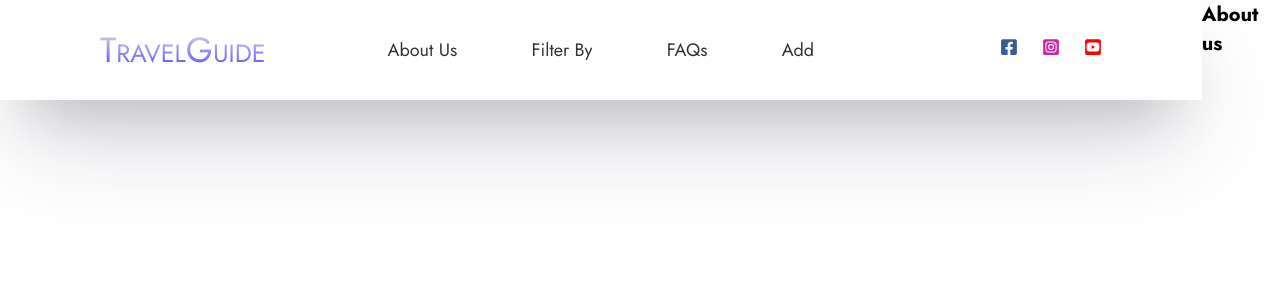
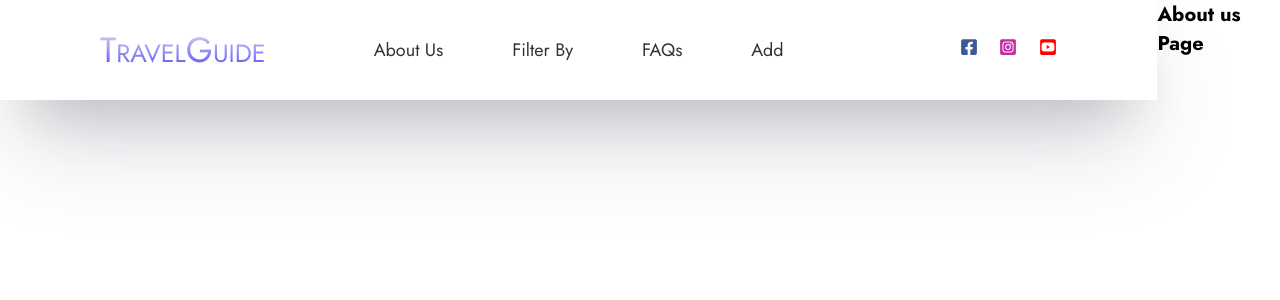
Before and after one commit to pt3002/PPL-Project, a React (Create React App) app in the folder Frontend/: page /aboutus in a window 1280 px wide. Shown: the top 300 px of the page. Built offline with nearby package versions, Linux system fonts and the light colour scheme.

Commit message:
navbar trial

```diff
--- a/Frontend/src/Pages/AboutUs/AboutUs.js
+++ b/Frontend/src/Pages/AboutUs/AboutUs.js
@@ -79,7 +79,7 @@ const AboutUs = () => {
             </nav>
 
             {/* hero section  */}
-            <h1>About us</h1>
+            <h1>About us Page</h1>
         </>
 
     )
```
